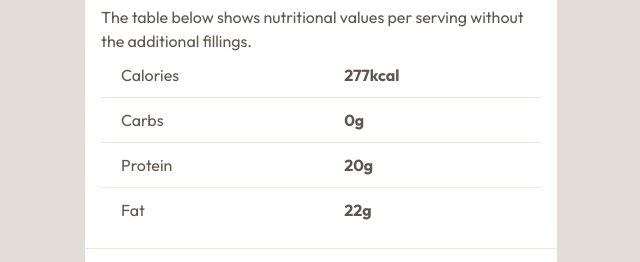
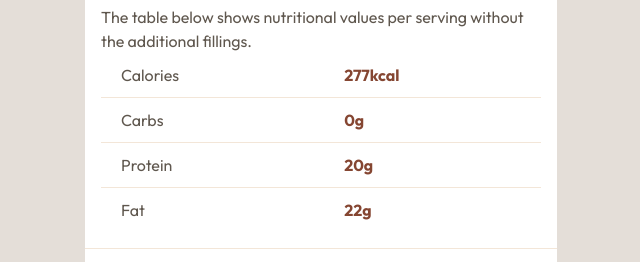
Before and after one commit to Taresta/Recipe-Page, a plain HTML site: page index.html in a window 1280 px wide. Shown: the part 1446-1708 px from the top of the page, 319-959 px from the left. Drawn offline with nearby package versions, Linux system fonts and the light colour scheme.

Commit message:
Add color style for nutritional value

```diff
--- a/style/style.css
+++ b/style/style.css
@@ -103,6 +103,9 @@ footer {
 #nutrition-table td {
     padding: 10px 20px;
 }
+#nutrition-table td.nutritional-value {
+    color:var(--brown-800);
+}
 
 /* Section styles */
 main section {
```
